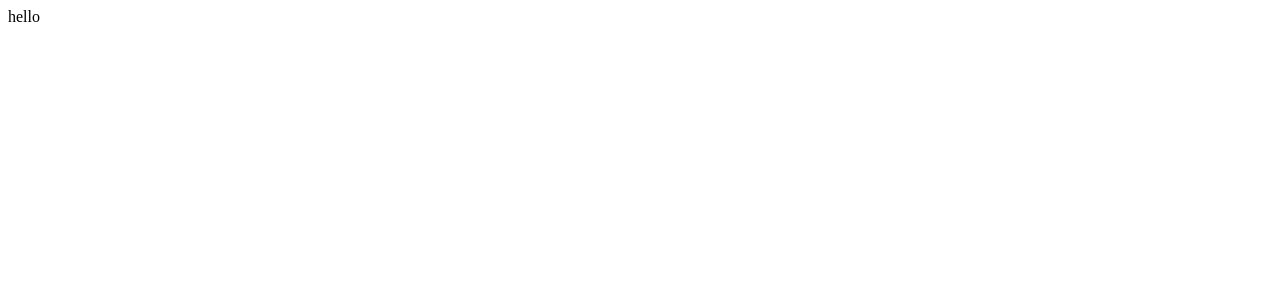
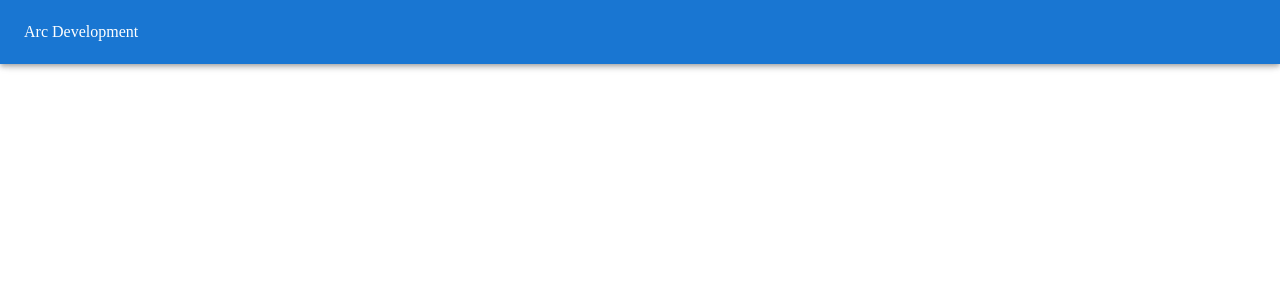
Before and after one commit to Starlla/material-ui-practice, a React (Create React App) app: page / in a window 1280 px wide. Shown: the top 300 px of the page. Built offline with nearby package versions, Linux system fonts and the light colour scheme.

Commit message:
add header

```diff
--- a/src/App.js
+++ /dev/null
@@ -1,10 +0,0 @@
-
-function App() {
-  return (
-    <div className="App">
-hello
-    </div>
-  );
-}
-
-export default App;
--- /dev/null
+++ b/src/components/App.js
@@ -0,0 +1,13 @@
+import React from "react";
+import Header from "../components/ui/Header";
+
+function App() {
+  return (
+    <div className="App">
+      <Header />
+      hello
+    </div>
+  );
+}
+
+export default App;
--- /dev/null
+++ b/src/components/ui/Header.js
@@ -0,0 +1,15 @@
+import React from 'react';
+import AppBar from '@mui/material/AppBar';
+import Toolbar from '@mui/material/Toolbar';
+import Box from '@mui/material/Box';
+
+export default function Header(props) {
+  return (
+    <Box sx={{ flexGrow: 1 }}>
+      <AppBar position="fixed">
+        <Toolbar>Arc Development</Toolbar>
+      </AppBar>
+    </Box>
+  );
+
+}
--- a/src/index.js
+++ b/src/index.js
@@ -1,6 +1,6 @@
 import React from 'react';
 import ReactDOM from 'react-dom';
-import App from './App';
+import App from './components/App';
 import reportWebVitals from './reportWebVitals';
 
 ReactDOM.render(
```
